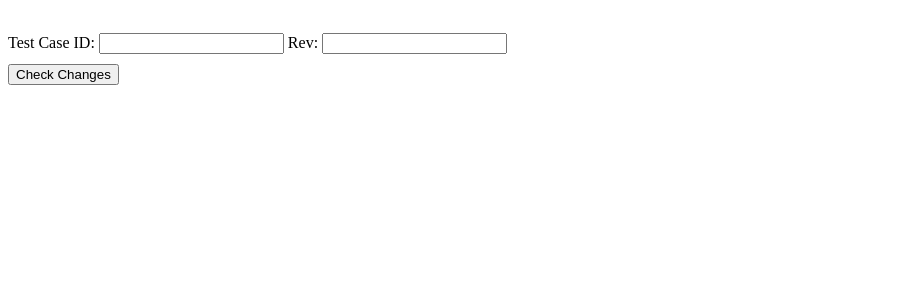
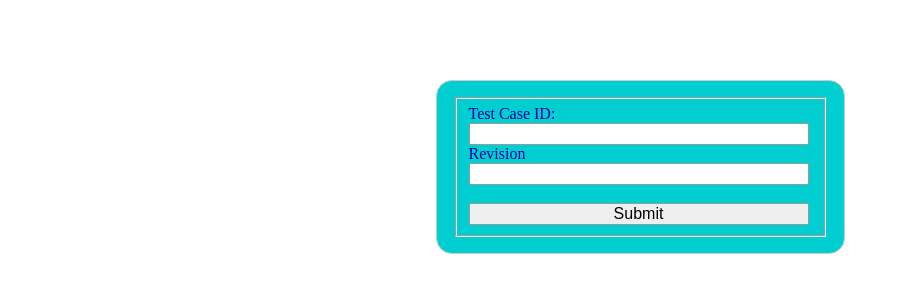
Before and after one commit to Huuungry/pythot_test_case_changes, a Django app: page /index/ in a window 1280 px wide. Shown: the top 300 px of the page, without its empty margins (0-900 px from the left). Run offline with Django 3.2, Linux system fonts and the light colour scheme.

Commit message:
html edited

```diff
--- a/test_case_changes/specifying_data/templates/test_case_change/index.html
+++ b/test_case_changes/specifying_data/templates/test_case_change/index.html
@@ -1,18 +1,78 @@
+<!DOCTYPE html>
 <html>
-  <head><title>Test Case Changes Check</title></head>
-<body data-gr-c-s-loaded="true" style="
-    border-top-width: 50px;
-    padding-top: 25px;
-">
-    <form action="/response/" method="get">
-      <div>Test Case ID: <input type="text" name="id" value="">
-	  Rev: <input type="text" name="revision" value="">
-      </div>
-	  <div style="
-    padding-top: 10px;
-">
-	  <input type="submit" value="Check Changes">
-      </div>
-    </form>
+<head>
+<style>
+form {
+  /* Just to center the form on the page */
+  margin: 0 auto;
+  margin-top: 5em;
+  width: 375px;
+  /* To see the outline of the form */
+  padding: 1em;
+  border: 1px solid #CCC;
+  border-radius: 1em;
+  background-color: #00CED1;
+}
+
+form div + div {
+  margin-top: 1em;
+}
+
+label {
+  /* To make sure that all labels have the same size and are properly aligned */
+  display: inline-block;
+  width: 90px;
+  text-align: right;
+}
+
+input, textarea {
+  /* To make sure that all text fields have the same font settings
+     By default, textareas have a monospace font */
+  font: 1em sans-serif;
+
+  /* To give the same size to all text fields */
+  width: 340px;
+  box-sizing: border-box;
+
+  /* To harmonize the look & feel of text field border */
+  border: 1px solid #999;
+}
+
+input:focus, textarea:focus {
+  /* To give a little highlight on active elements */
+  border-color: #000;
+}
+
+textarea {
+  /* To properly align multiline text fields with their labels */
+  vertical-align: top;
+
+  /* To give enough room to type some text */
+  height: 5em;
+}
+
+.button {
+  /* To position the buttons to the same position of the text fields */
+  padding-left: 90px; /* same size as the label elements */
+}
+
+button {
+  /* This extra margin represent roughly the same space as the space
+     between the labels and their text fields */
+  margin-left: .5em;
+}
+</style>
+<title>Test Case changes</title>
+</head>
+<body>
+<form action="/response">
+  <fieldset>
+    <font color=#000099>Test Case ID:</font><br>
+    <input type="text" name="id" value=""><br>
+    <font color=#000099>Revision</font><br>
+    <input type="text" name="revision" value=""><br><br>
+    <input type="submit" value="Submit">
+  </fieldset>
+</form>
 </body>
 </html>
```
